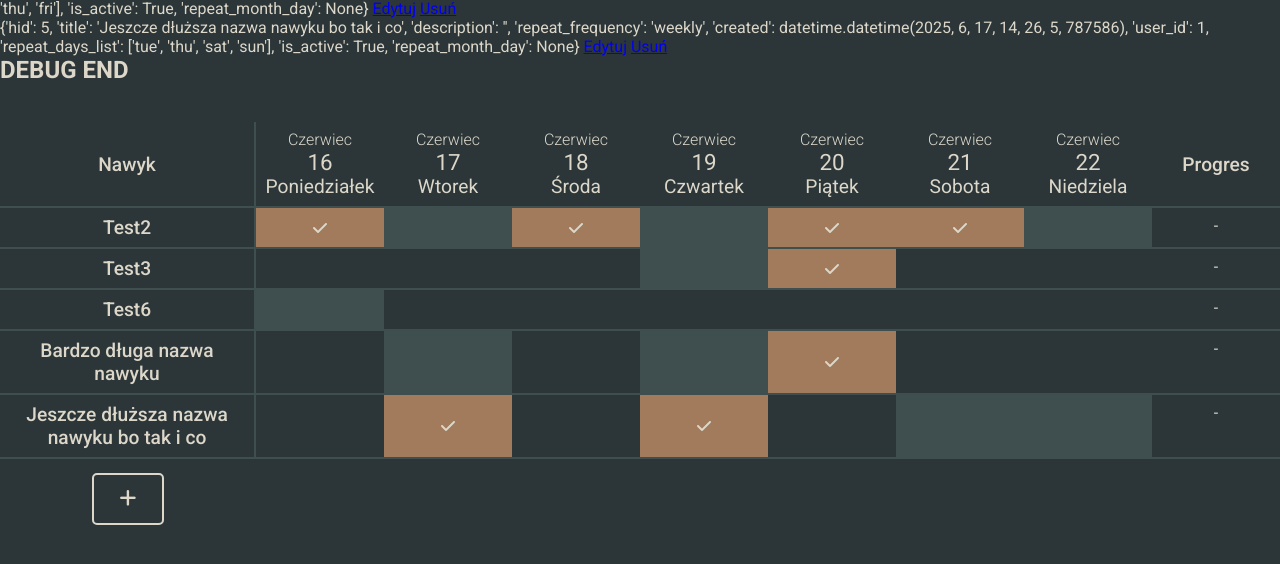
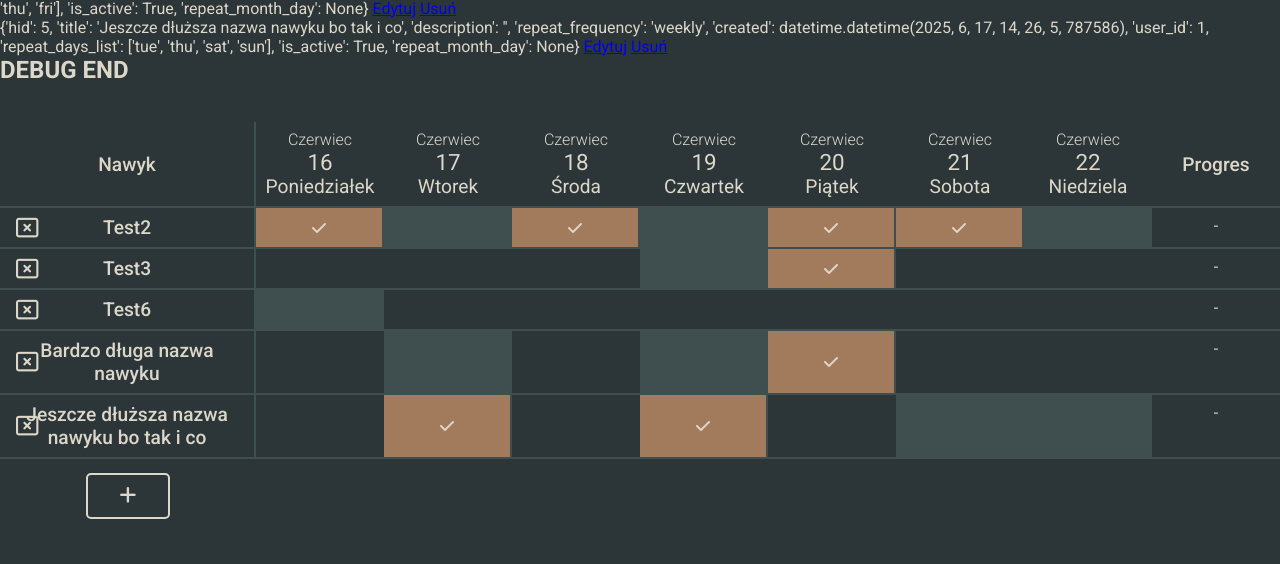
Before and after one commit to pancake-dave/habitcakes, a Flask app: page /dashboard in a window 1280 px wide. Shown: the part 222-786 px from the top of the page. Run offline with Flask 3, Linux system fonts and the light colour scheme; a user stored in the database is signed in; data comes from the database, SQL or seed files in the repository; both versions use the stored data as it was after the commit; parts of the project's set-up code (start-up, migrations or seed data) failed here and were passed over; some libraries are stand-ins or nearby versions.

Commit message:
More minor js updates, more css styling

```diff
--- a/habitcakesapp/blueprints/core/templates/core/dashboard.html
+++ b/habitcakesapp/blueprints/core/templates/core/dashboard.html
@@ -24,11 +24,11 @@
                 <input class="habit-form__input" type="text" name="title" placeholder="Nazwa nawyku" required="required">
                 <textarea class="habit-form__input habit-form__input--textarea" type="text" name="description" placeholder="Opcjonalny opis"></textarea>
 
-                <label class="habit-form__label" for="repeat_frequency">Powtarzaj co:</label>
+                <label class="habit-form__label" for="repeat_frequency">Powtarzaj:</label>
                 <select class="habit-form__select" id="repeat_frequency" name="repeat_frequency">
-                    <option value="daily">Codziennie</option>
-                    <option value="weekly">Co tydzień</option>
-                    <option value="monthly">Co miesiąc</option>
+                    <option value="daily">codziennie</option>
+                    <option value="weekly">co tydzień</option>
+                    <option value="monthly">co miesiąc</option>
                 </select>
                 <div class="habit-form__checkboxes" id="weekday-checkboxes">
                     <input class="habit-form__weekday" type="checkbox" id="monday" name="repeat_day" value="mon"><label class="habit-form__weekday-label" for="monday">Poniedziałek</label>
--- a/habitcakesapp/static/main.js
+++ b/habitcakesapp/static/main.js
@@ -40,7 +40,9 @@ document.addEventListener('DOMContentLoaded', function() {
         const headerRow = document.createElement('div');
         headerRow.className = 'habit-grid__row';
         headerRow.innerHTML = `
-            <div class="habit-grid__cell habit-grid__cell--edge habit-grid__cell--edgehabit habit-grid__cell--header"><p class="habit-grid__cell--edgetext">Nawyk</p></div>
+            <div class="habit-grid__cell habit-grid__cell--edge habit-grid__cell--edgehabit habit-grid__cell--header">
+                <p class="habit-grid__cell--edgetext">Nawyk</p>
+            </div>
 
             ${weekDates.map(date => {
                 const d = new Date(date);
@@ -48,10 +50,16 @@ document.addEventListener('DOMContentLoaded', function() {
                 const month_2 = d.getMonth() + 1; // months are zero-based
                 const month = formatPolishMonth(date)
                 const day = d.getDate();
-                return `<div class="habit-grid__cell habit-grid__cell--date habit-grid__cell--header"><p class="habit-grid__cell--month">${month}</p><p class="habit-grid__cell--day">${day}</p><p class="habit-grid__cell--dayname">${dayName}</p></div>`;
+                return `<div class="habit-grid__cell habit-grid__cell--date habit-grid__cell--header">
+                            <p class="habit-grid__cell--month">${month}</p>
+                            <p class="habit-grid__cell--day">${day}</p>
+                            <p class="habit-grid__cell--dayname">${dayName}</p>
+                        </div>`;
                                     }).join('')}
 
-            <div class="habit-grid__cell habit-grid__cell--edge habit-grid__cell--header"><p class="habit-grid__cell--edgetext">Progres</p></div>
+            <div class="habit-grid__cell habit-grid__cell--edge habit-grid__cell--header">
+                <p class="habit-grid__cell--edgetext">Progres</p>
+            </div>
         `;
         habitGrid.appendChild(headerRow);
 
@@ -84,7 +92,10 @@ document.addEventListener('DOMContentLoaded', function() {
             const repeatDays = habit.repeat_day ? habit.repeat_day.split('.') : [];
             const createdDate = new Date(habit.created);
 
-            row.innerHTML = `<div class="habit-grid__cell habit-grid__cell--edge habit-grid__cell--habit"><p>${habit.title}</p></div>`;
+            row.innerHTML = `<div class="habit-grid__cell habit-grid__cell--edge habit-grid__cell--habit">
+                            <p>${habit.title}</p><span class="habit-grid__delete-button">
+                            <i class="fa-regular fa-rectangle-xmark"></i></span>
+                            </div>`;
 
             weekDates.forEach((date, dateIndex) => {
                 const key = `${habit.hid}|${date}`;
@@ -118,16 +129,20 @@ document.addEventListener('DOMContentLoaded', function() {
                 `;
             });
 
-            row.innerHTML += `<div class="habit-grid__cell habit-grid__cell--progress  habit-grid__cell--habit"><p>-</p></div>`;
+            row.innerHTML += `<div class="habit-grid__cell habit-grid__cell--progress  habit-grid__cell--habit">
+                                <p>-</p>
+                              </div>`;
             habitGrid.appendChild(row);
         });
 
-        // add new habit form button
+        // add new habit form button beneath last row
         const addHabitRow = document.createElement('div');
         addHabitRow.className = 'habit-grid__row';
         addHabitRow.innerHTML = `
                 <div class="habit-grid__cell habit-grid__cell--empty habit-grid__cell--habit" colspan="1" style="grid-column: 1 / 2; border-bottom: none">
-                    <button class="habit-grid__add-button" id="show-form-btn-2" type="button"><i class="fa-solid fa-plus"></i></button>
+                    <button class="habit-grid__add-button" id="show-form-btn-2" type="button">
+                        <i class="fa-solid fa-plus"></i>
+                    </button>
                 </div>
             `;
         habitGrid.appendChild(addHabitRow)
@@ -207,10 +222,10 @@ document.addEventListener('DOMContentLoaded', function() {
 
   select.addEventListener('change', updateCheckboxes);
 
-  // Call once to initialize state
+  // call once to initialize state
   updateCheckboxes();
 
-    // Showing/closing add new habit form
+    // closing add new habit form
     const addHabitForm = document.getElementById('add-habit-form')
     const addHabitBg = document.getElementById('add-habit-background')
     const cancelBtn = document.getElementById('cancel-form-button')
@@ -218,9 +233,15 @@ document.addEventListener('DOMContentLoaded', function() {
     function closeForm() {
       addHabitForm.classList.remove('visible')
       addHabitBg.classList.remove('visible')
+        checkboxes.forEach( cb => {
+            cb.checked = false
+        })
+        monthDayInput.value = ''
     }
 
     cancelBtn.addEventListener('click', closeForm)
+    // call just in case
+    closeForm()
 
     // Initial load
     fetch('/api/habits')
--- a/habitcakesapp/static/styles.css
+++ b/habitcakesapp/static/styles.css
@@ -156,7 +156,7 @@ body {
   height: auto;
   width: auto;
   padding: 4rem;
-  position: absolute;
+  position: fixed;
   left: 50%;
   top: 50%;
   transform: translate(-50%, -50%);
@@ -168,7 +168,7 @@ body {
   display: none;
   width: 100svw;
   height: 100svh;
-  position: absolute;
+  position: fixed;
   left: 50%;
   top: 50%;
   transform: translate(-50%, -50%);
@@ -295,7 +295,7 @@ body {
 .habit-grid__add-button {
   font-size: 1.2rem;
   color: #DCD7C9;
-  padding: 0.8rem 1.6rem;
+  padding: 0.6rem 2rem;
   margin: 0.4rem;
   border: 2px solid #DCD7C9;
   border-radius: 5px;
@@ -307,6 +307,12 @@ body {
   border: 2px solid #3F4E4F;
   background-color: #DCD7C9;
   color: #2C3639;
+}
+.habit-grid__delete-button {
+  position: absolute;
+  left: 1rem;
+  font-size: 1.4rem;
+  cursor: pointer;
 }
 .habit-grid__row {
   display: grid;
@@ -332,6 +338,7 @@ body {
 }
 .habit-grid__cell--edge {
   display: flex;
+  flex-direction: row;
   align-items: center;
   justify-content: center;
   font-size: 1.2rem;
@@ -356,6 +363,7 @@ body {
   background-color: #888;
   background-color: #3F4E4F;
   cursor: pointer;
+  border-right: 2px solid #3F4E4F;
   transition: background-color 0.2s;
 }
 .can-complete:hover {
@@ -364,6 +372,7 @@ body {
 
 .completed-bg {
   background-color: #A27B5C;
+  border-right: 2px solid #3F4E4F;
 }
 
 /*# sourceMappingURL=styles.css.map */
--- a/habitcakesapp/static/styles.scss
+++ b/habitcakesapp/static/styles.scss
@@ -180,7 +180,7 @@ body {
     height: auto;
     width: auto;
     padding: 4rem;
-    position: absolute;
+    position: fixed;
     left: 50%;
     top: 50%;
     transform: translate(-50%, -50%);
@@ -192,7 +192,7 @@ body {
     display: none;
     width: 100svw;
     height: 100svh;
-    position: absolute;
+    position: fixed;
     left: 50%;
     top: 50%;
     transform: translate(-50%, -50%);
@@ -320,7 +320,7 @@ body {
   &__add-button {
     font-size: 1.2rem;
     color: $contrast-secondary;
-    padding: .8rem 1.6rem;
+    padding: .6rem 2rem;
     margin: .4rem;
     border: 2px solid $contrast-secondary;
     border-radius: 5px;
@@ -332,6 +332,13 @@ body {
         background-color: $contrast-secondary;
         color: $main-color;
       }
+  }
+
+  &__delete-button {
+    position: absolute;
+    left: 1rem;
+    font-size: 1.4rem;
+    cursor: pointer;
   }
   &__row {
     display: grid;
@@ -357,6 +364,7 @@ body {
     }
     &--edge {
       display: flex;
+      flex-direction: row;
       align-items: center;
       justify-content: center;
       font-size: 1.2rem;
@@ -376,6 +384,9 @@ body {
       align-items: center;
       justify-content: center;
     }
+    //&--habit {
+    //
+    //}
   }
 }
 
@@ -383,6 +394,7 @@ body {
   background-color: $not-completed-yet;
   background-color: $secondary-color;
   cursor: pointer;
+  border-right: 2px solid $secondary-color;
   transition: background-color .2s;
   &:hover {
     background-color: $contrast-main;
@@ -391,4 +403,5 @@ body {
 
 .completed-bg {
   background-color: $contrast-main;
+  border-right: 2px solid $secondary-color;
 }
```
Also changed, not shown: instance/habitcakes.db, 1 other file.
